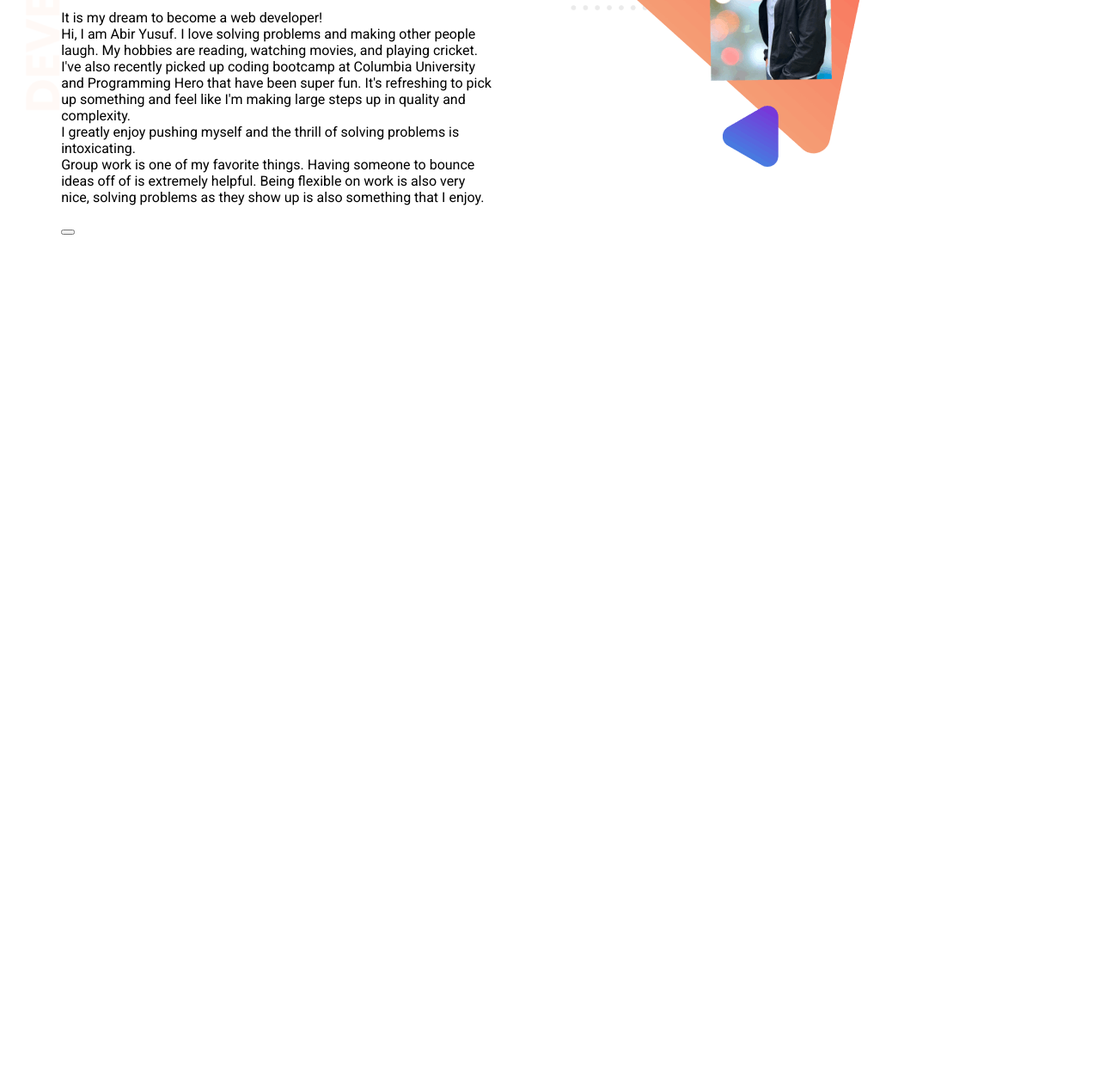
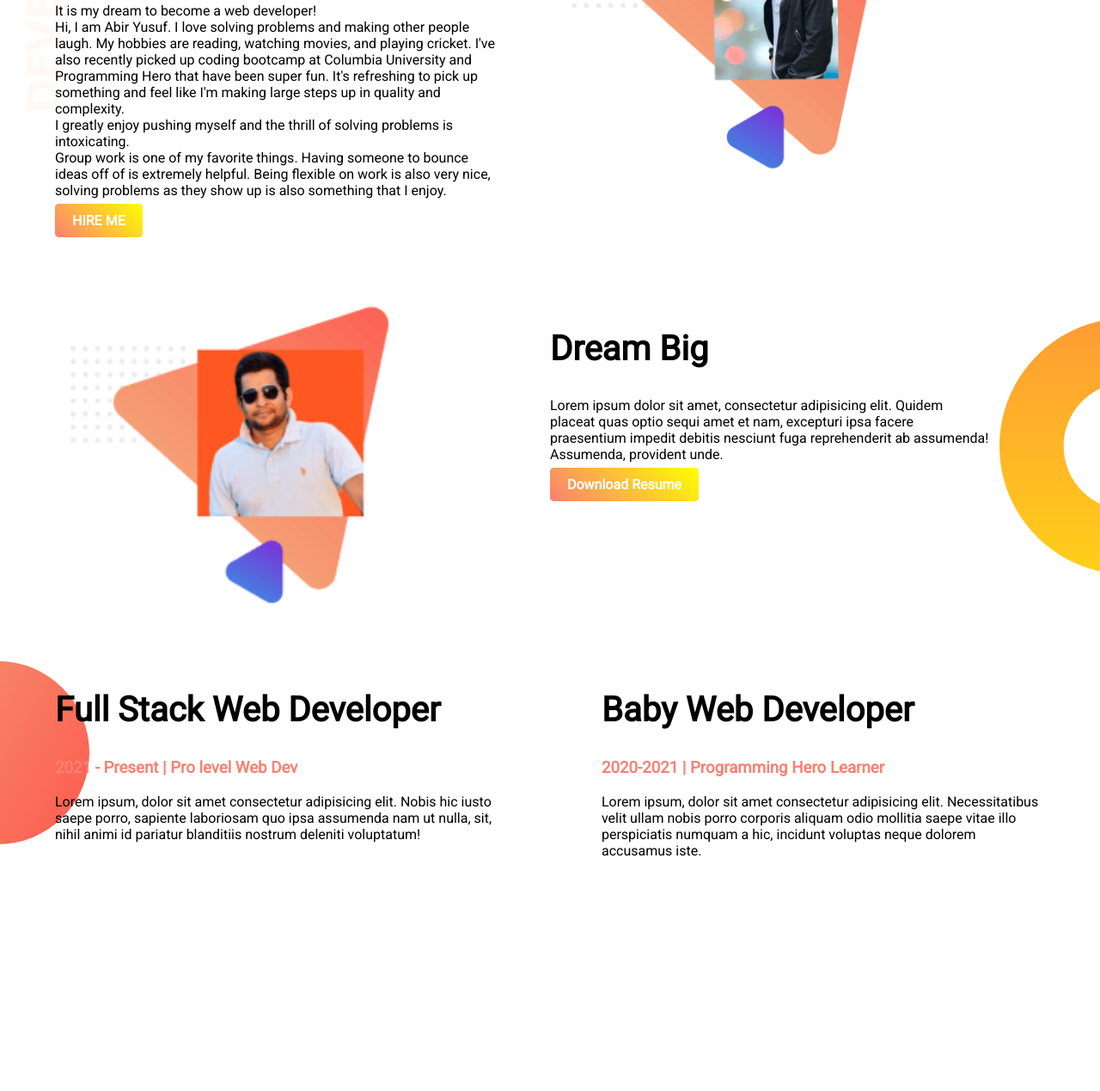
Before and after one commit to abiryusuf/web-portfolio, a plain HTML site: page index.html in a window 1280 px wide. Shown: the part 231-1500 px from the top of the page at 86% size. Before the commit the page ends 800 px from the top, so only its background shows below. Drawn offline with Linux system fonts and the light colour scheme.

Commit message:
lastpart

```diff
--- a/index.html
+++ b/index.html
@@ -9,7 +9,7 @@
     <link href="https://fonts.googleapis.com/css2?family=Roboto&display=swap" rel="stylesheet">
 </head>
 <body>
-    <section>
+    <section class="top-banner">
         <div class="half-width">
         <h1>Welcome To</h1>
         <h1><span class="abir">Abir</span> Website</h1>
@@ -23,12 +23,36 @@
         <br>
         Group work is one of my favorite things. Having someone to bounce ideas off of is extremely helpful. Being flexible on work is also very nice, solving problems as they show up is also something that I enjoy.
        </p>
-       <button ></button>
+        <a target ="_blank" href="https://www.linkedin.com/feed/" class="link">HIRE ME</a>
        </div>
        <div class="half-width">
            <img src="images/profile5.png" alt="">
        </div>
 
     </section>
+    <section class="dream">
+        <div class="half-width">
+            <img src="images/profile3.png" alt="">
+        </div>
+        <div class="half-width" id = "fix">
+            <h2>Dream Big</h2>
+            <p>Lorem ipsum dolor sit amet, consectetur adipisicing elit. Quidem placeat quas optio sequi amet et nam, excepturi ipsa facere praesentium impedit debitis nesciunt fuga reprehenderit ab assumenda! Assumenda, provident unde.</p>
+            <a target = "_blank" href="#" class="link">Download Resume</a>
+
+        </div>
+
+    </section>
+    <section class="exp">
+        <div class="half-width" id ="back-up1">
+            <h2>Full Stack Web Developer</h2>
+            <h3 class="abir">2021 - Present | Pro level Web Dev</h3>
+            <p>Lorem ipsum, dolor sit amet consectetur adipisicing elit. Nobis hic iusto saepe porro, sapiente laboriosam quo ipsa assumenda nam ut nulla, sit, nihil animi id pariatur blanditiis nostrum deleniti voluptatum!</p>
+        </div>
+        <div class="half-width" id="back-up">
+            <h2>Baby Web Developer</h2>
+            <h3 class="abir">2020-2021 | Programming Hero Learner</h3>
+            <p>Lorem ipsum, dolor sit amet consectetur adipisicing elit. Necessitatibus velit ullam nobis porro corporis aliquam odio mollitia saepe vitae illo perspiciatis numquam a hic, incidunt voluptas neque dolorem accusamus iste.</p>
+        </div>
+    </section>
 </body>
 </html>
--- a/style.css
+++ b/style.css
@@ -1,8 +1,15 @@
 body {
     font-family: 'Roboto', sans-serif;
+    margin: 0;
+
+
+}
+section {
+    height: 500px;
+}
+.top-banner{
     background-image: url(images/top-banner.png);
     background-repeat: no-repeat;
-
 }
 h1{
     font-size: 40px;
@@ -18,3 +25,43 @@ h1{
     float: left;
 
 }
+.half-width img {
+    width: 100%;
+}
+.link {
+    text-decoration: none;
+    background-image: linear-gradient(45deg, salmon, yellow);
+    background-color: salmon;
+    color: white;
+    padding: 10px 20px;
+    border-radius: 5px;
+    font-weight: 700;
+}
+
+h2 {
+    font-size: 40px;
+}
+
+#fix {
+    margin-top: 80px;
+    margin-right: 40px;
+}
+.dream {
+    background-image: url(images/dream-bg.png);
+    background-repeat: no-repeat;
+    background-position: right;
+}
+
+.exp {
+    background-image: url(images/exp-bg.png);
+    background-repeat: no-repeat;
+}
+
+#back-up{
+    margin-right: 60px;
+
+}
+#back-up1{
+    margin-right: 60px;
+
+}
```
Also changed, not shown: images/dream-bg.png (added), images/exp-bg.png (added).
